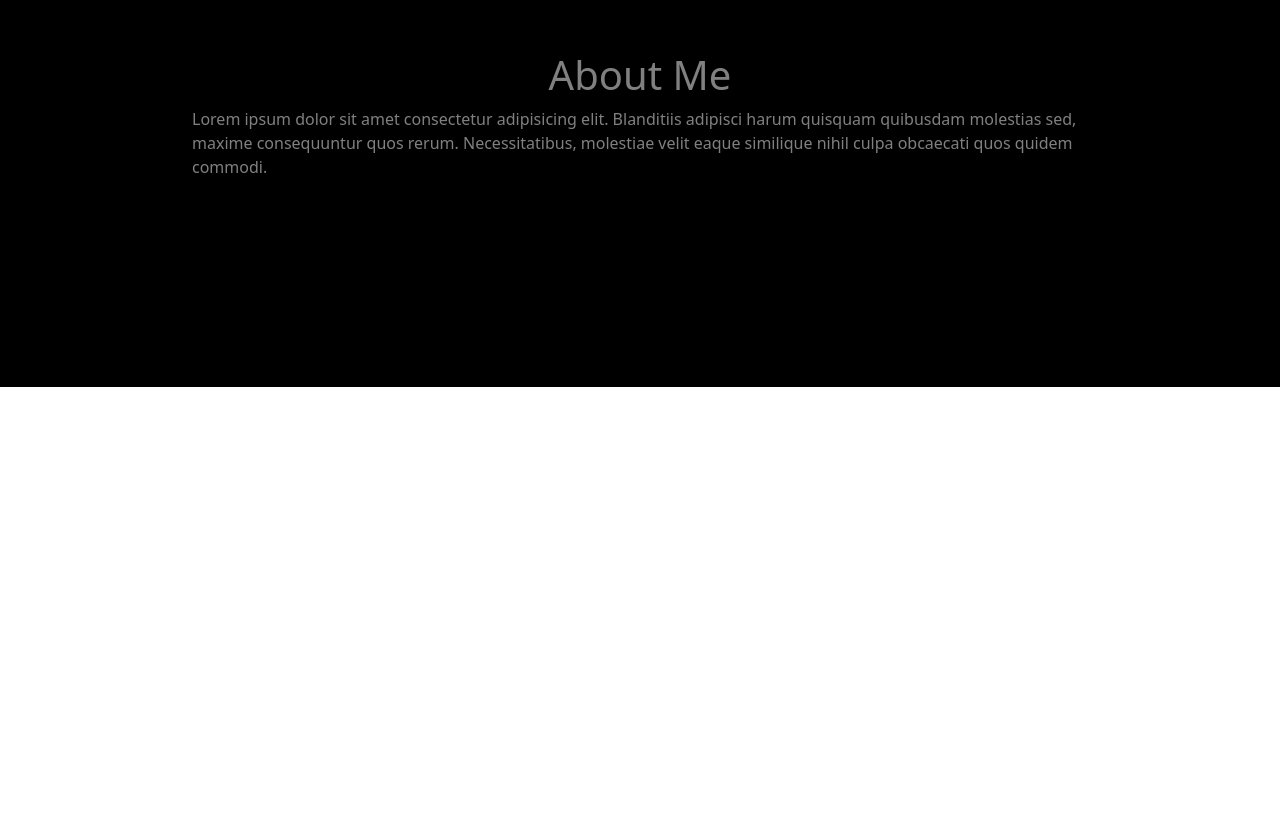
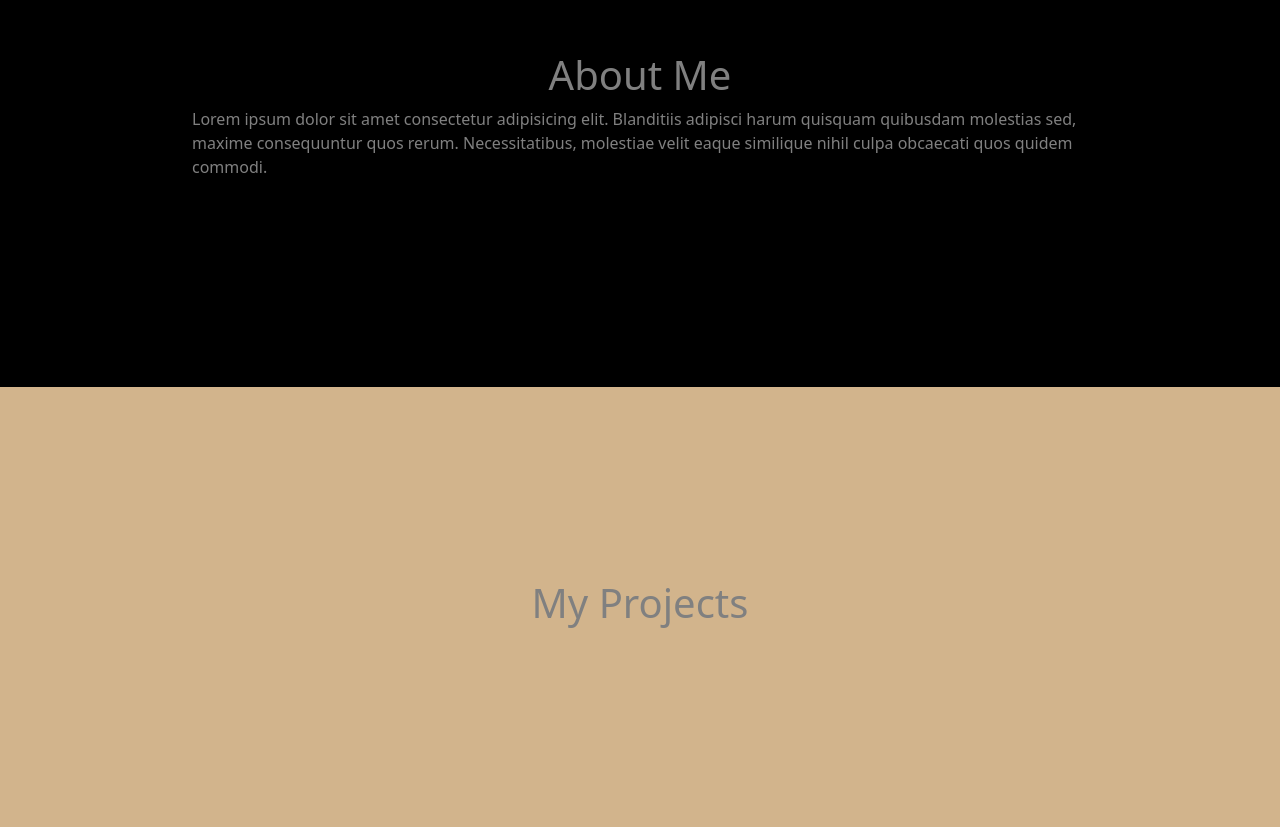
Before and after one commit to Mia557/portfolio, a plain HTML site: page index.html in a window 1280 px wide. Shown: the part 877-1704 px from the top of the page. Before the commit the page ends 1264 px from the top, so only its background shows below. Drawn offline with nearby package versions, Linux system fonts and the light colour scheme.

Commit message:
created projects page

```diff
--- a/index.html
+++ b/index.html
@@ -56,10 +56,18 @@
     </div>
 
     <!--about me-->
-      <div class="abt">
+  <div class="abt"id="about-me">
         <h1 class=title> About Me</h1>
         <p>Lorem ipsum dolor sit amet consectetur adipisicing elit. Blanditiis adipisci harum quisquam quibusdam molestias sed, maxime consequuntur quos rerum. Necessitatibus, molestiae velit eaque similique nihil culpa obcaecati quos quidem commodi.</p>
       </div>
+
+      <!--projects-->
+
+      <div class="div">
+        <h1 class="title"> My Projects</h1>
+
+      </div>
+      <!--footer-->
 
 
 
--- a/styles.css
+++ b/styles.css
@@ -26,3 +26,7 @@
     background-color: black;
     padding: 15%;
 }
+.div {
+    padding: 15%;
+    background-color: rgb(210,180,140);
+}
```
